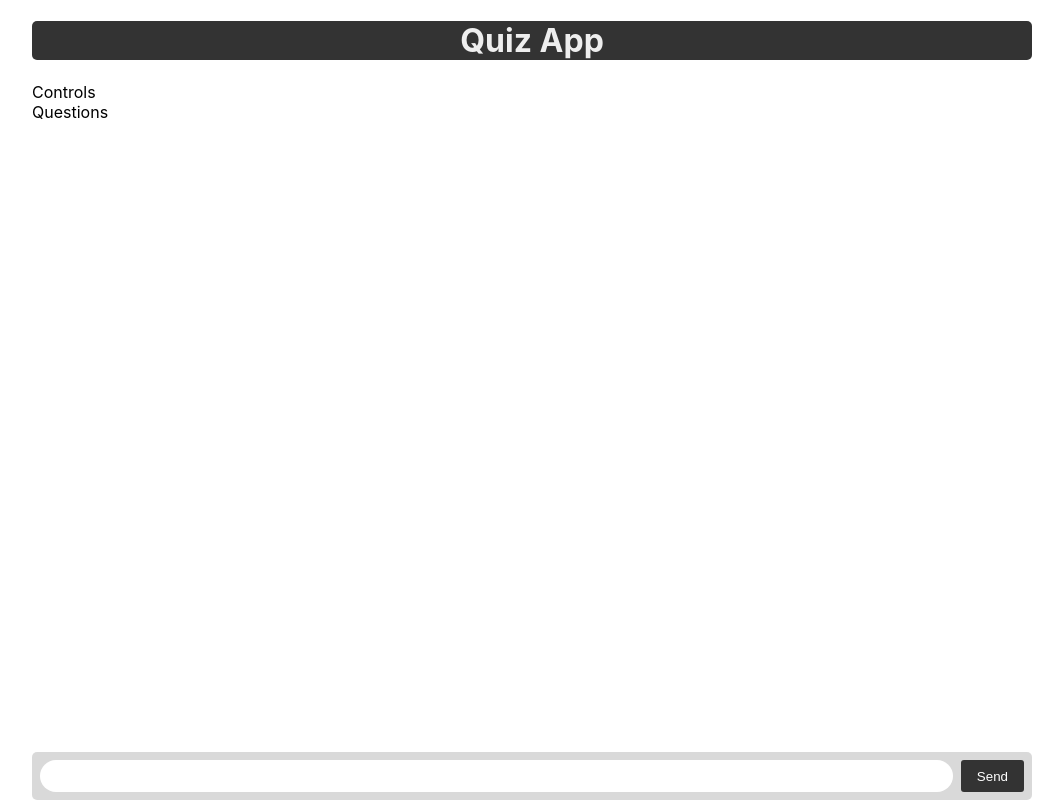
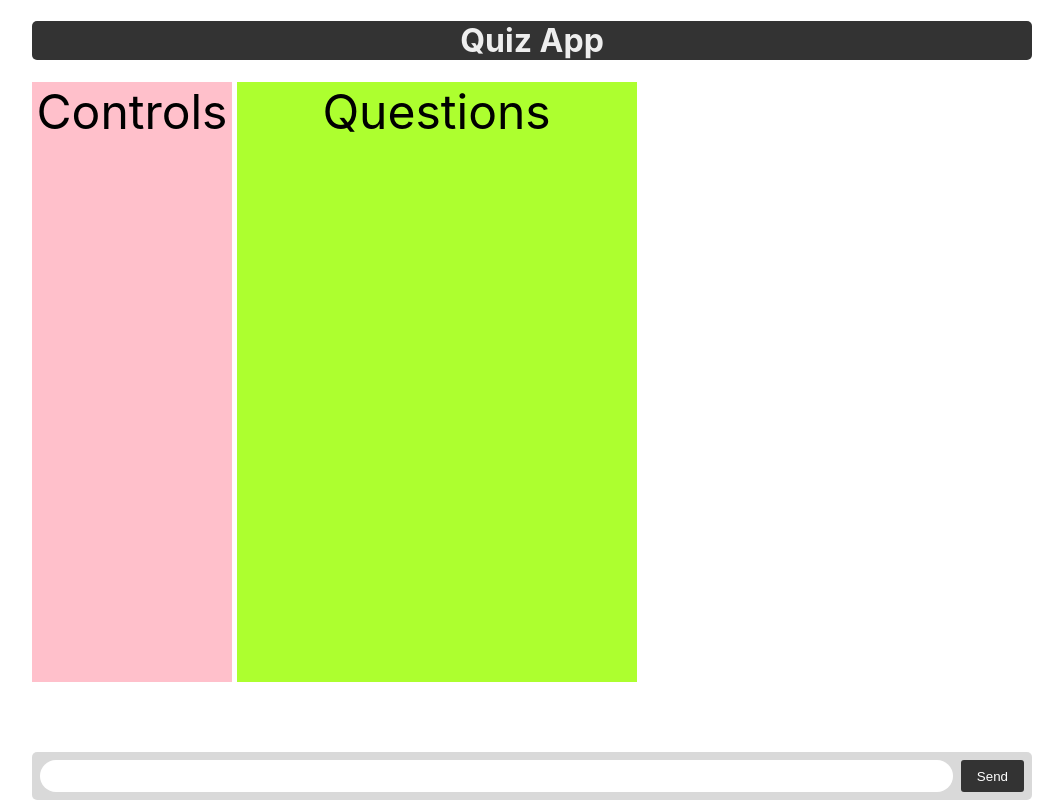
Before and after one commit to buscaroli/Lap3-Project-Backend, a website: page public/index.html in a window 1280 px wide. Shown: the whole page, without its empty margins (108-1171 px from the left). Drawn offline with nearby package versions, Linux system fonts and the light colour scheme; no server answers.

Commit message:
play round with index.html and its js files to show that you can easily hide the hostControls after the first player has loggen in

```diff
--- a/public/index.html
+++ b/public/index.html
@@ -72,6 +72,29 @@
     #messages>li:nth-child(odd) {
       background: #efefef;
     }
+    .hostControls, .questionWrapper {
+      display: inline-block;
+    }
+
+    .left {
+      height: 600px;
+      width: 200px;
+      background-color: pink;
+      text-align: center;
+      font-size: 3rem;
+    }
+
+    .right {
+      height: 600px;
+      width: 400px;
+      background-color: greenyellow;
+      text-align: center;
+      font-size: 3rem;
+    }
+
+    .disabled {
+      display: none;
+    }
   </style>
 
 </head>
@@ -81,8 +104,8 @@
   <form id="form" action="">
     <input id="input" autocomplete="off" /><button>Send</button>
   </form>
-  <div class="hostControl">Controls</div>
-  <div class="QuestionWrapper">Questions</div>
+  <div class="hostControls left">Controls</div>
+  <div class="questionWrapper right">Questions</div>
   <!-- socket.io exports an io global and connects -->
   <script src="/socket.io/socket.io.js"></script>
   <!-- will keep the development client logic in a local js file until having the proper react client ready -->
--- a/public/socket-client.js
+++ b/public/socket-client.js
@@ -16,8 +16,13 @@ form.addEventListener('submit', function (e) {
   }
 })
 
+const controls = document.querySelector('.hostControls')
+
 socket.on('hostStatus', (data) => {
-  data.hostStatus === true
-    ? console.log('You are the Host')
-    : console.log(' You are NOT the host')
+  if (data.hostStatus === true) {
+    console.log('You are the Host')
+  } else {
+    console.log(' You are NOT the host')
+    controls.classList.add('disabled')
+  }
 })
--- a/src/socket.js
+++ b/src/socket.js
@@ -20,6 +20,7 @@ io.on('connection', (socket) => {
     socket.emit('err', {
       message: `reached the limit of ${Game.maxPlayers} connections`,
     })
+    socket.emit('hostStatus', { hostStatus: false })
     socket.disconnect()
     console.log(`Client ${socket.id} has been disconnected`)
     return
```
